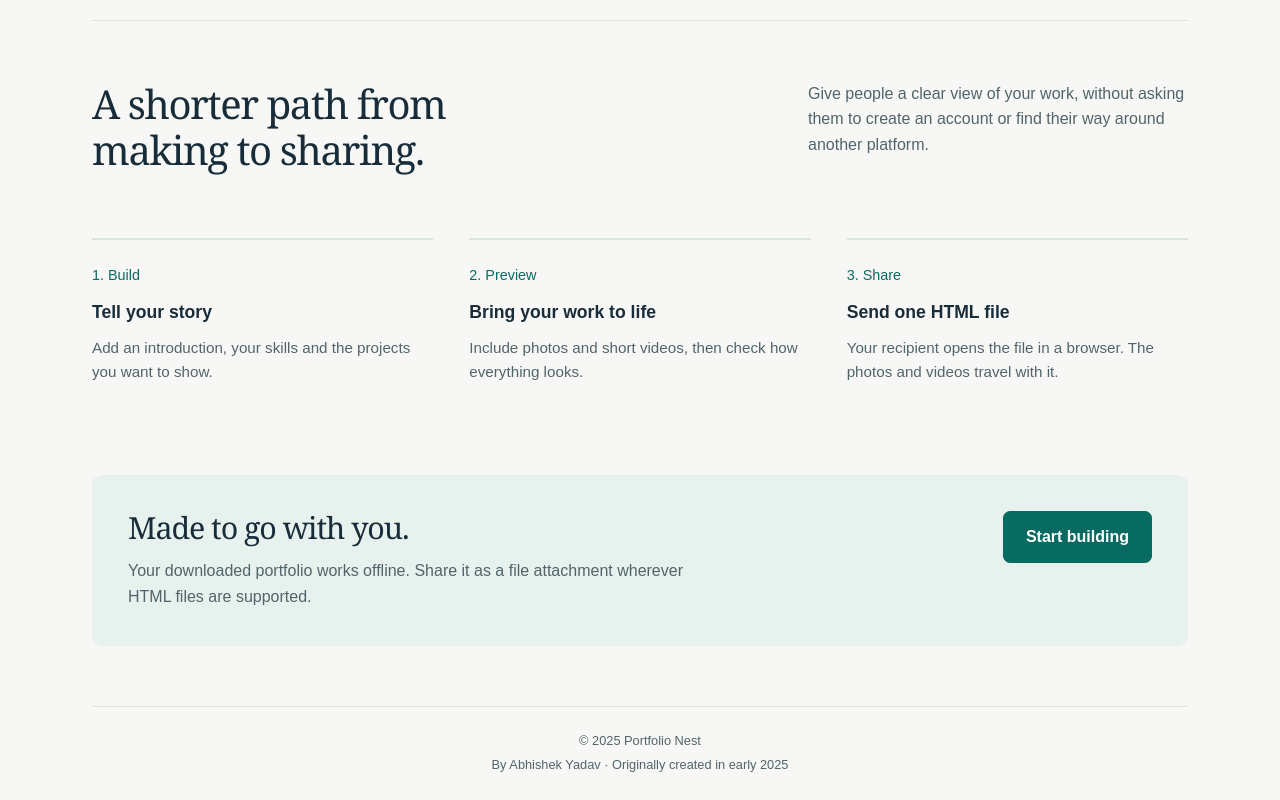
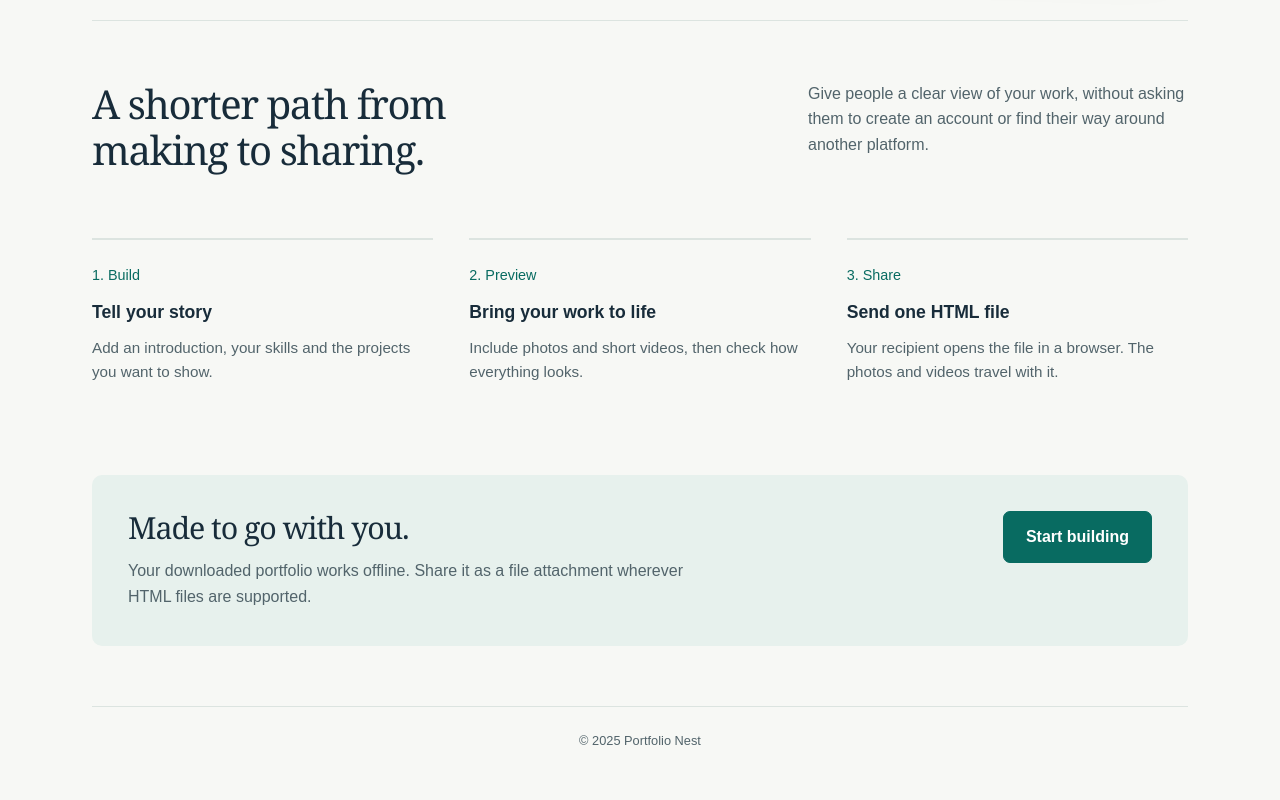
Before and after one commit to Abijeason/portfolio-nest, a plain HTML site: page index.html in a window 1280 px wide. Shown: the part 689-1489 px from the top of the page. After the commit the page ends 1464 px from the top, so only its background shows below. Drawn offline with Linux system fonts and the light colour scheme.

Commit message:
Remove attribution from footer in index.html
Removed the attribution line from the footer.

```diff
--- a/index.html
+++ b/index.html
@@ -8,5 +8,4 @@
 <section class="share-panel"><div><h2>Made to go with you.</h2><p>Your downloaded portfolio works offline. Share it as a file attachment wherever HTML files are supported.</p></div><div><a class="btn" href="builder.html">Start building</a></div></section></main>
 <footer class="site-footer">
   <span>© 2025 Portfolio Nest</span>
-  <span>By Abhishek Yadav · Originally created in early 2025</span>
 </footer></div></body></html>
```
